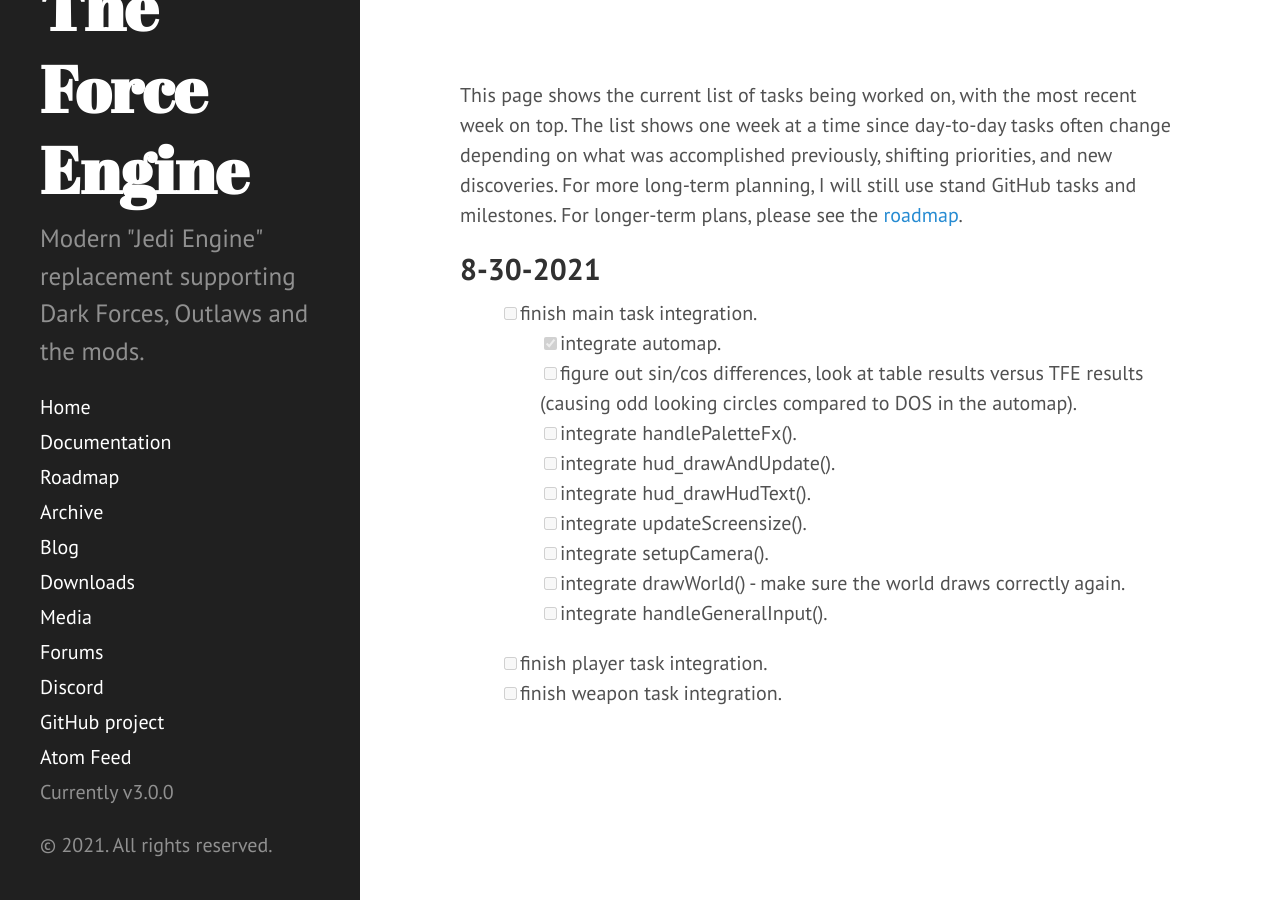
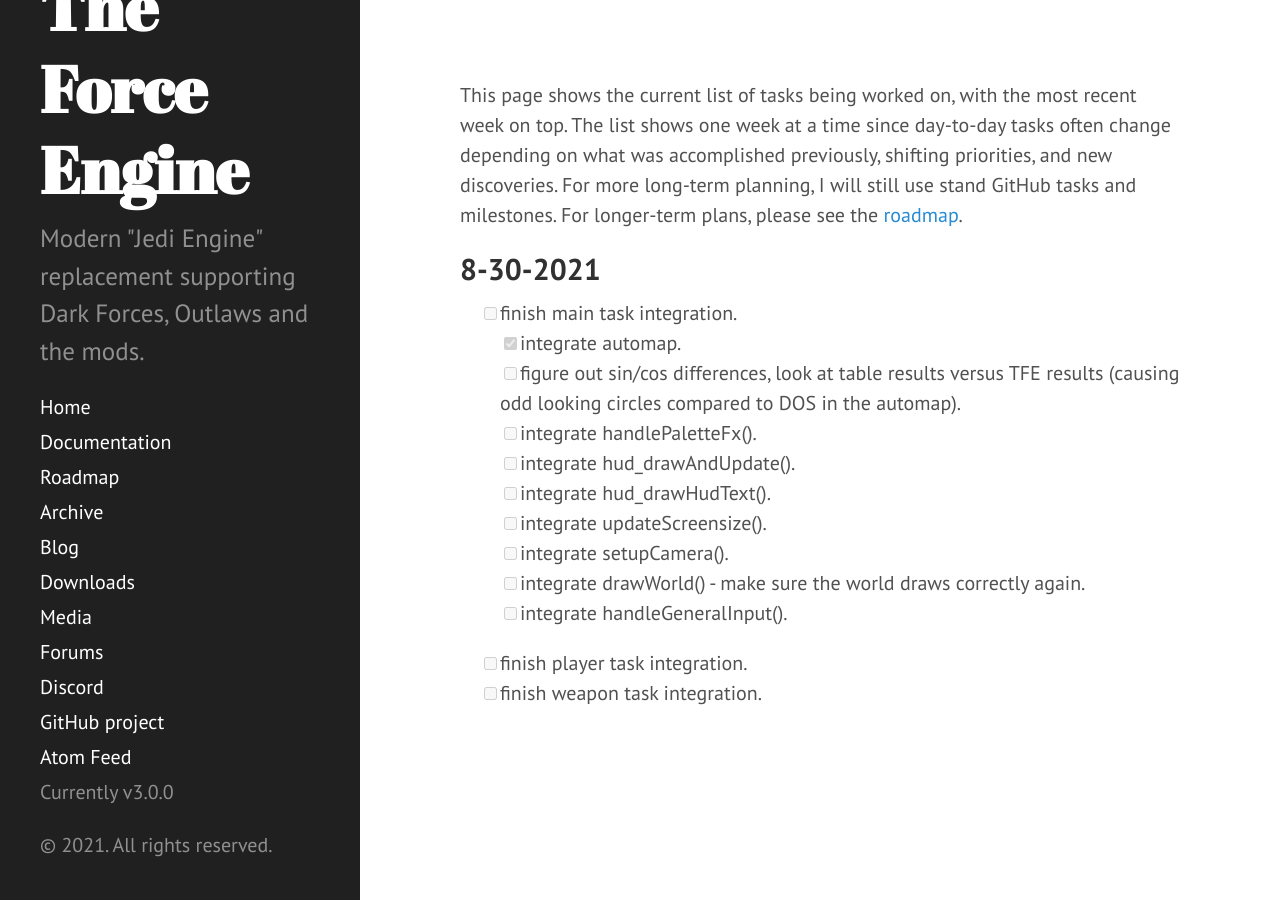
Before and after one commit to TheForceEngine/TheForceEngine.github.io, a Jekyll site: the page built from ProgressTracker.md, in a window 1280 px wide. Built offline with Jekyll 4.4.1, drawn with Linux system fonts in a browser that asks for light colours.

Commit message:
Update poole.css

```diff
--- a/public/css/poole.css
+++ b/public/css/poole.css
@@ -125,7 +125,8 @@
 }
 
 .task-list > li {
-    list-style-type: none;    /* removes disks */
+  list-style-type: none;    /* removes disks */
+  margin-left: -1rem !important;
 }
 
 dt {
```
